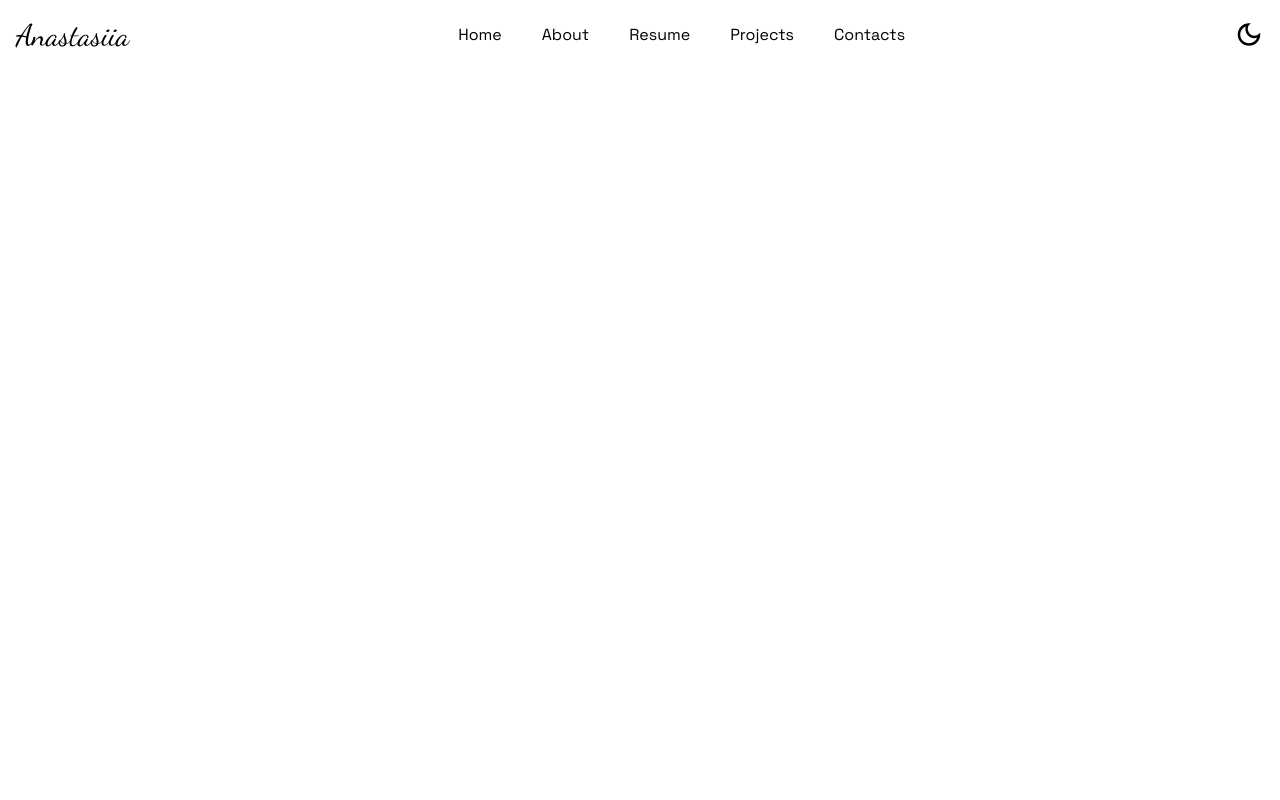
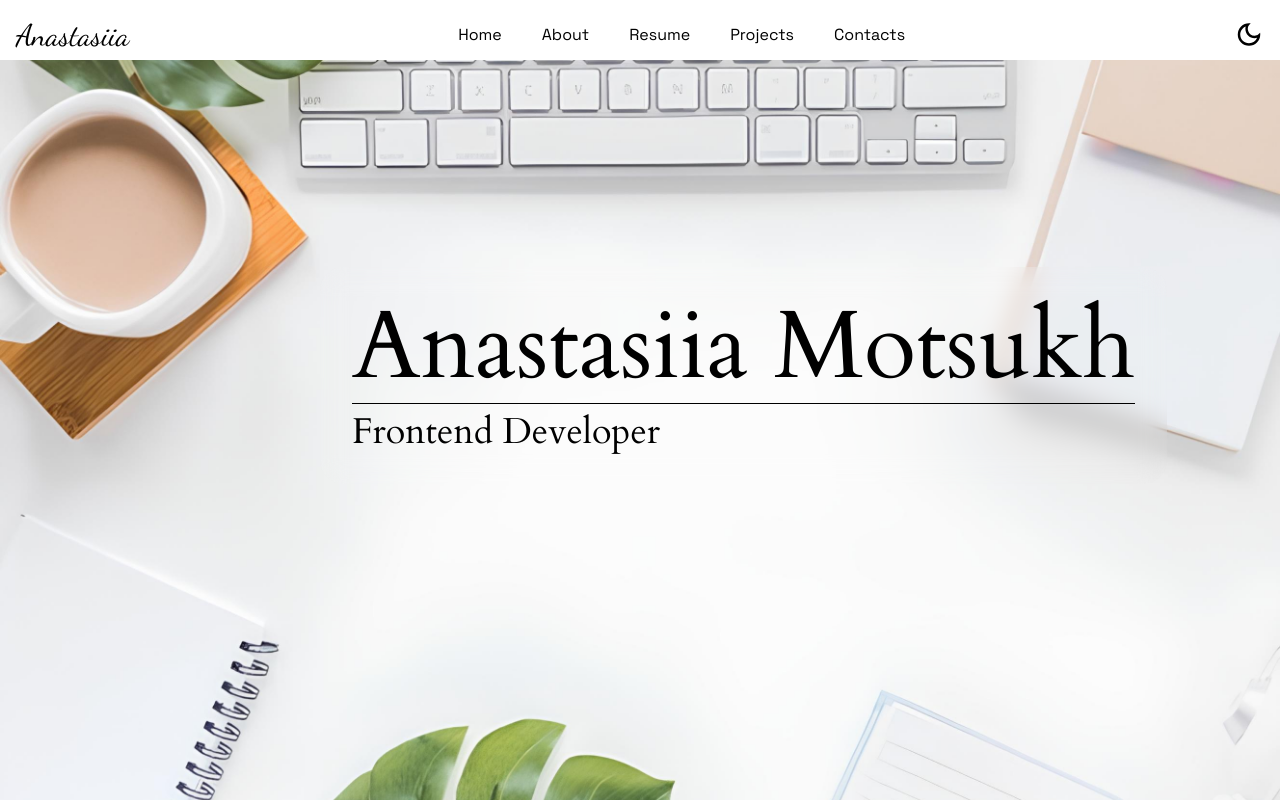
Before and after one commit to Elostay/Portfolio-Anastasiia-Motsukh, a Next.js app: page / in a window 1280 px wide. Built offline with nearby package versions, Linux system fonts and the light colour scheme.

Commit message:
add: header

```diff
--- a/src/app/layout.tsx
+++ b/src/app/layout.tsx
@@ -19,7 +19,7 @@ export default function RootLayout({
       <body className={spaceGroteskRegular.className}>
         <div className="">
           <Header />
-          {/* <main>{children}</main> */}
+          <main>{children}</main>
         </div>
       </body>
     </html>
```
